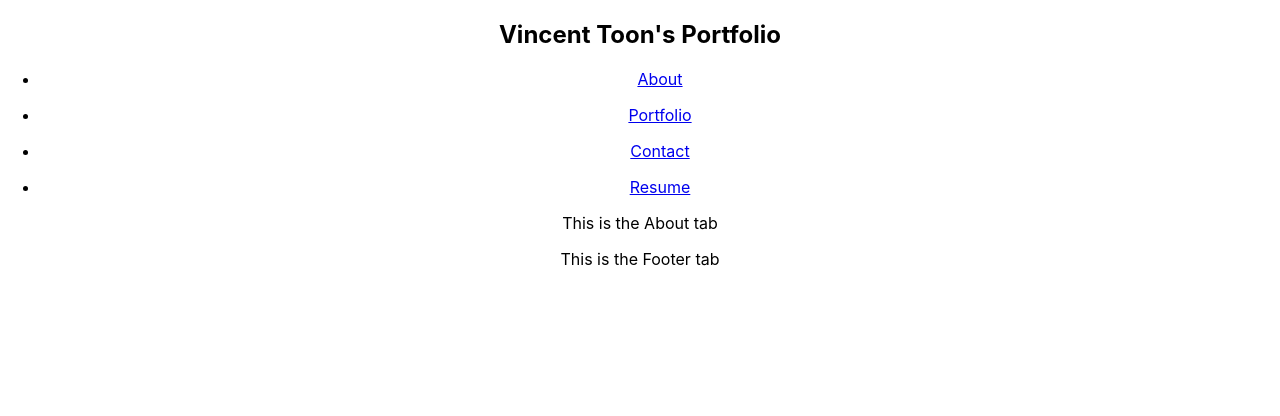
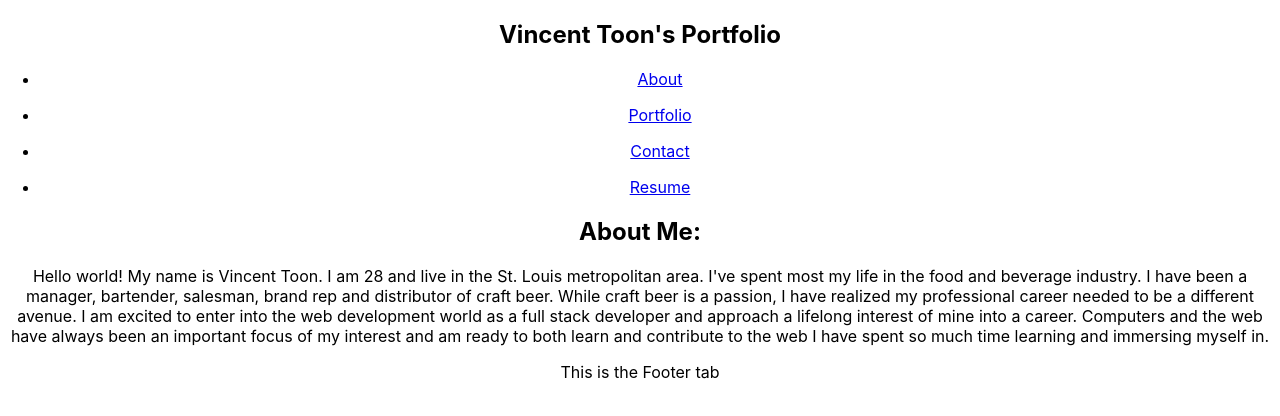
Before and after one commit to Vincenttoon/Toon-React-Portfolio, a React (Create React App) app: page / in a window 1280 px wide. Shown: the top 416 px of the page. Built offline with nearby package versions, Linux system fonts and the light colour scheme.

Commit message:
about added

```diff
--- a/src/components/About/index.js
+++ b/src/components/About/index.js
@@ -1,12 +1,27 @@
 import React from "react";
 
 function About() {
-
-    return (
-        <div>
-            <p>This is the About tab</p>
+  return (
+    <section>
+      <div>
+        <h1>About Me:</h1>
+      </div>
+      <div>
+        <div className="img-div">
         </div>
-    )
+        <div className="txt-div">
+            <p>
+                Hello world! My name is Vincent Toon. I am 28 and live in the St. Louis metropolitan area. I've spent most my life in
+                the food and beverage industry. I have been a manager, bartender, salesman, brand rep and distributor of craft beer. While
+                craft beer is a passion, I have realized my professional career needed to be a different avenue. I am excited to enter
+                into the web development world as a full stack developer and approach a lifelong interest of mine into a career.
+                Computers and the web have always been an important focus of my interest and am ready to both learn and contribute to
+                the web I have spent so much time learning and immersing myself in.
+            </p>
+        </div>
+      </div>
+    </section>
+  );
 }
 
 export default About;
--- a/src/components/Header/index.js
+++ b/src/components/Header/index.js
@@ -5,13 +5,13 @@ function Header(props) {
   const { currentTab, handleTabChange } = props;
 
   return (
-    <div>
+    <div className="">
       <section>
         <header className="">
           <div>
             <h1>Vincent Toon's Portfolio</h1>
           </div>
-          <div>
+          <div className="">
             <Nav
               currentTab={currentTab}
               handleTabChange={handleTabChange}
```
